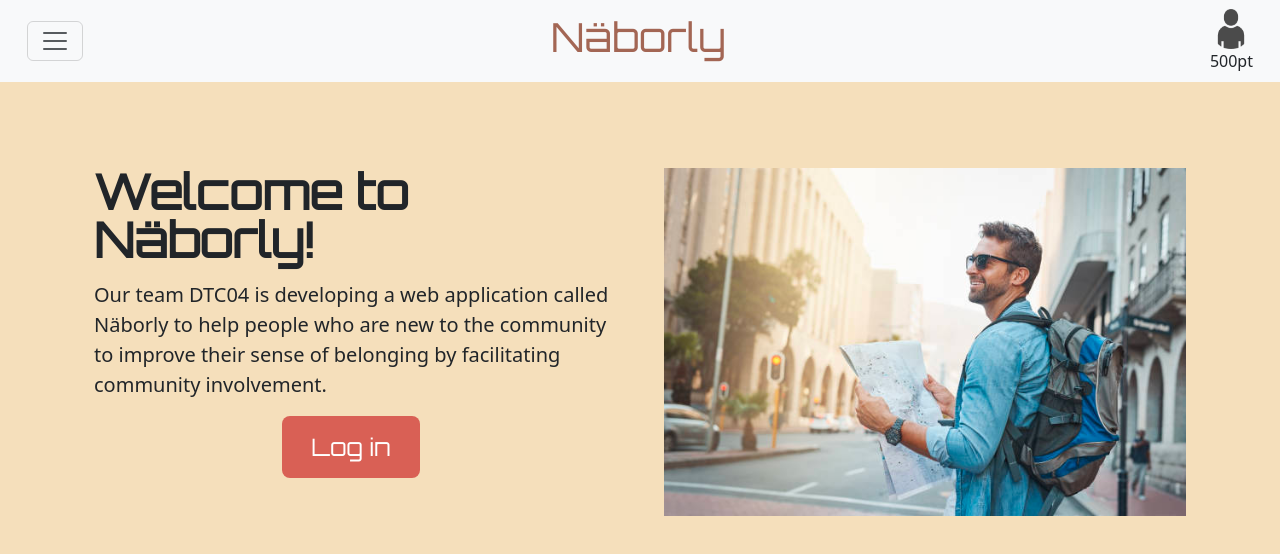
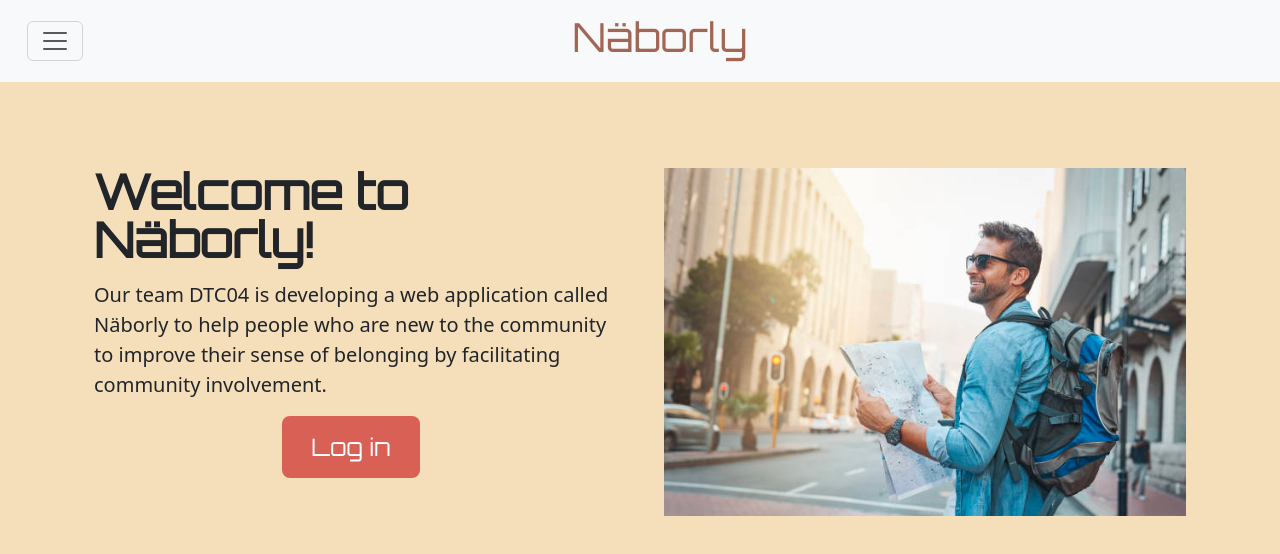
Before and after one commit to rockclimber147/1800_202330_DTC04, a plain HTML site: page index.html in a window 1280 px wide. Drawn offline with nearby package versions, Linux system fonts and the light colour scheme; no server answers.

Commit message:
Comment out profile icon

```diff
--- a/reusable_html/top_nav_before_login.html
+++ b/reusable_html/top_nav_before_login.html
@@ -21,12 +21,12 @@
             aria-expanded="false" aria-label="Toggle navigation">
             <span class="navbar-toggler-icon"></span>
         </button>
-        <a href="../index.html" class="navbar-brand">
+        <a href="../index.html" class="navbar-brand justify-content-center">
             <h1>Näborly</h1>
         </a>
-        <div class="img-container" id="user-profile">
-            <a href="profile.html"><img src="./images/person-icon.png" alt="user profile"></a>
-            <span>500pt</span>
+        <div class="img-container " id="user-profile">
+            <!-- <a href="profile.html"><img src="./images/person-icon.png" alt="user profile"></a>
+            <span>500pt</span> -->
         </div>
     </div>
 </nav>
```
